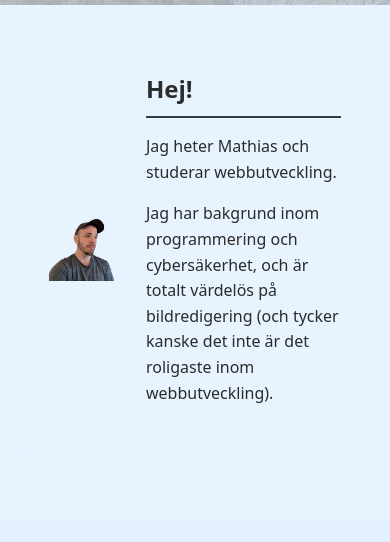
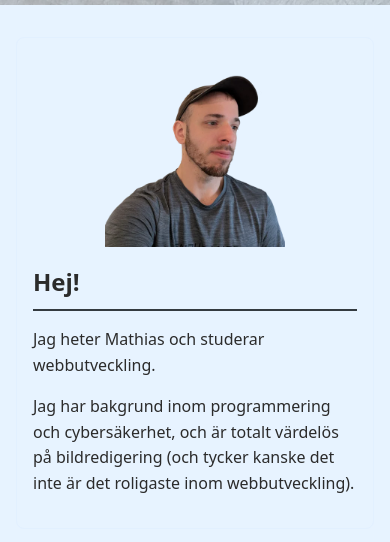
Before and after one commit to mthorgren/tT-gtech-l2, a plain HTML site: page docs/about.html in a window 390 px wide. Shown: the part 275-817 px from the top of the page. Drawn offline with Linux system fonts and the light colour scheme.

Commit message:
Place the portrait above the text on a narrow screen.

```diff
--- a/docs/style/style.css
+++ b/docs/style/style.css
@@ -280,4 +280,14 @@ footer {
         justify-content: flex-start;
         gap: 0.25rem 0.75rem;
     }
+    .profile-container {
+        grid-template-columns: 1fr;
+        gap: 1rem;
+        padding: 1rem;
+    }
+
+    .profile-image {
+        max-width: 180px;
+        margin-inline: auto;
+    }
 }
```
